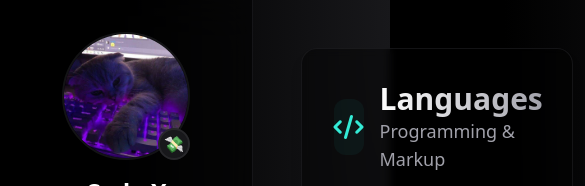
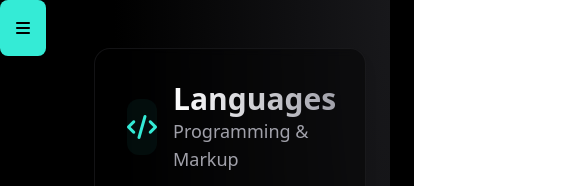
Before and after one commit to vionbyte/Portfolio, a plain HTML site: page codex.html in a window 390 px wide. Shown: the top 186 px of the page, 585 px wide, since content can reach past the window. Drawn offline with nearby package versions, Linux system fonts and the light colour scheme; files whose address does not match are found by name.

Commit message:
index.html

```diff
--- a/codex.html
+++ b/codex.html
@@ -1,4 +1,3 @@
-
 <!DOCTYPE html>
 <html lang="en">
 
@@ -51,7 +50,7 @@
     class="bg-[radial-gradient(ellipse_at_top_right,_var(--tw-gradient-stops))] from-zinc-900 via-black to-black text-white">
     <div class="flex min-h-screen">
         <!-- Sidebar -->
-        <div class="w-80 border-r border-zinc-800/50 bg-black/50 backdrop-blur-xl p-8 space-y-8">
+        <div class="w-80 border-r border-zinc-800/50 bg-black/50 backdrop-blur-xl p-8 space-y-8 hidden md:block">
             <!-- Profile -->
             <div class="text-center space-y-4">
                 <div class="relative w-32 h-32 mx-auto">
@@ -114,6 +113,11 @@
                     </a>
                 </div>
             </div>
+        </div>
+        <div class="block md:hidden">
+            <button id="menu-toggle" class="p-4 bg-accent text-black rounded-lg">
+                <i class="fas fa-bars"></i>
+            </button>
         </div>
         <!-- Main Content -->
         <main class="flex-1 p-12">
```
